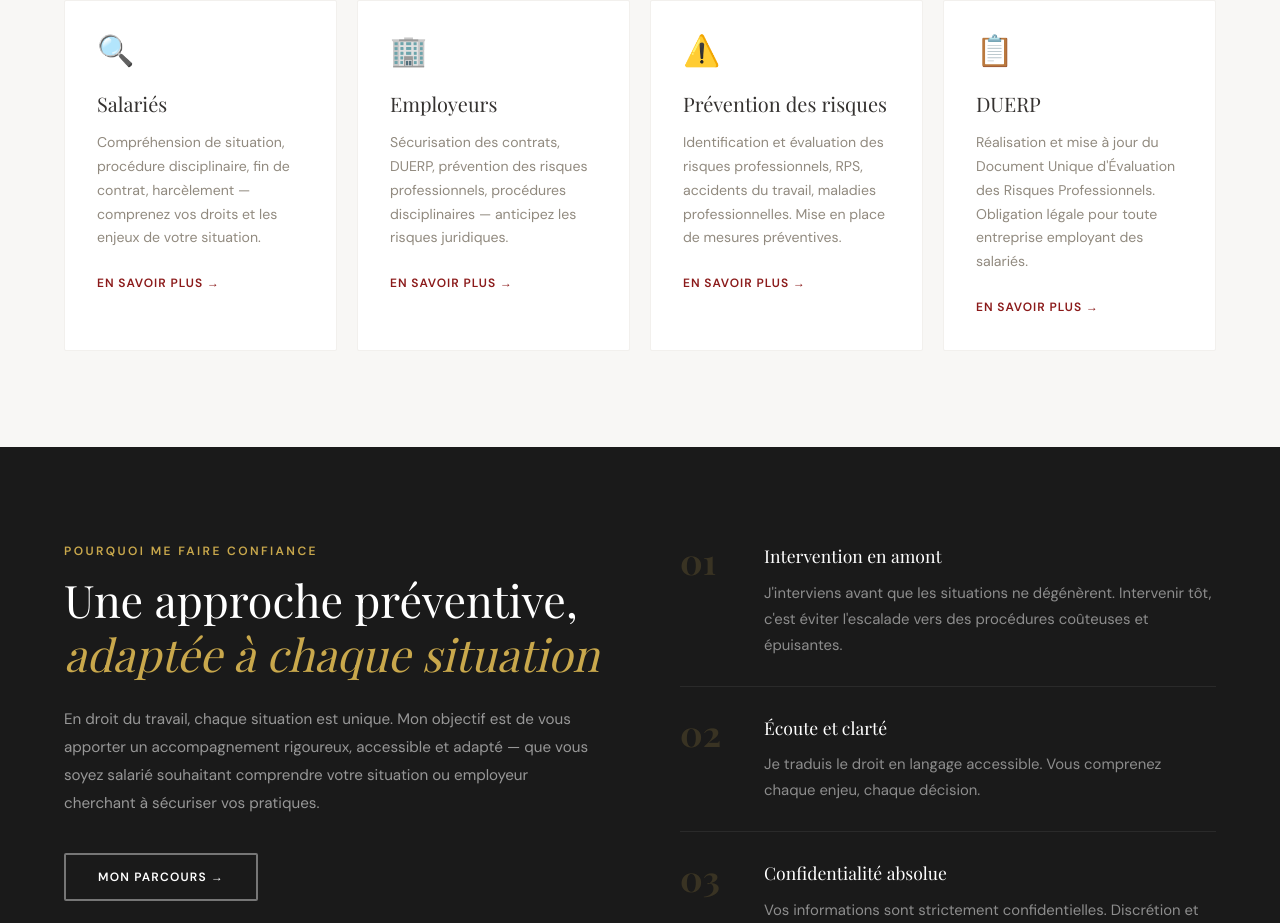
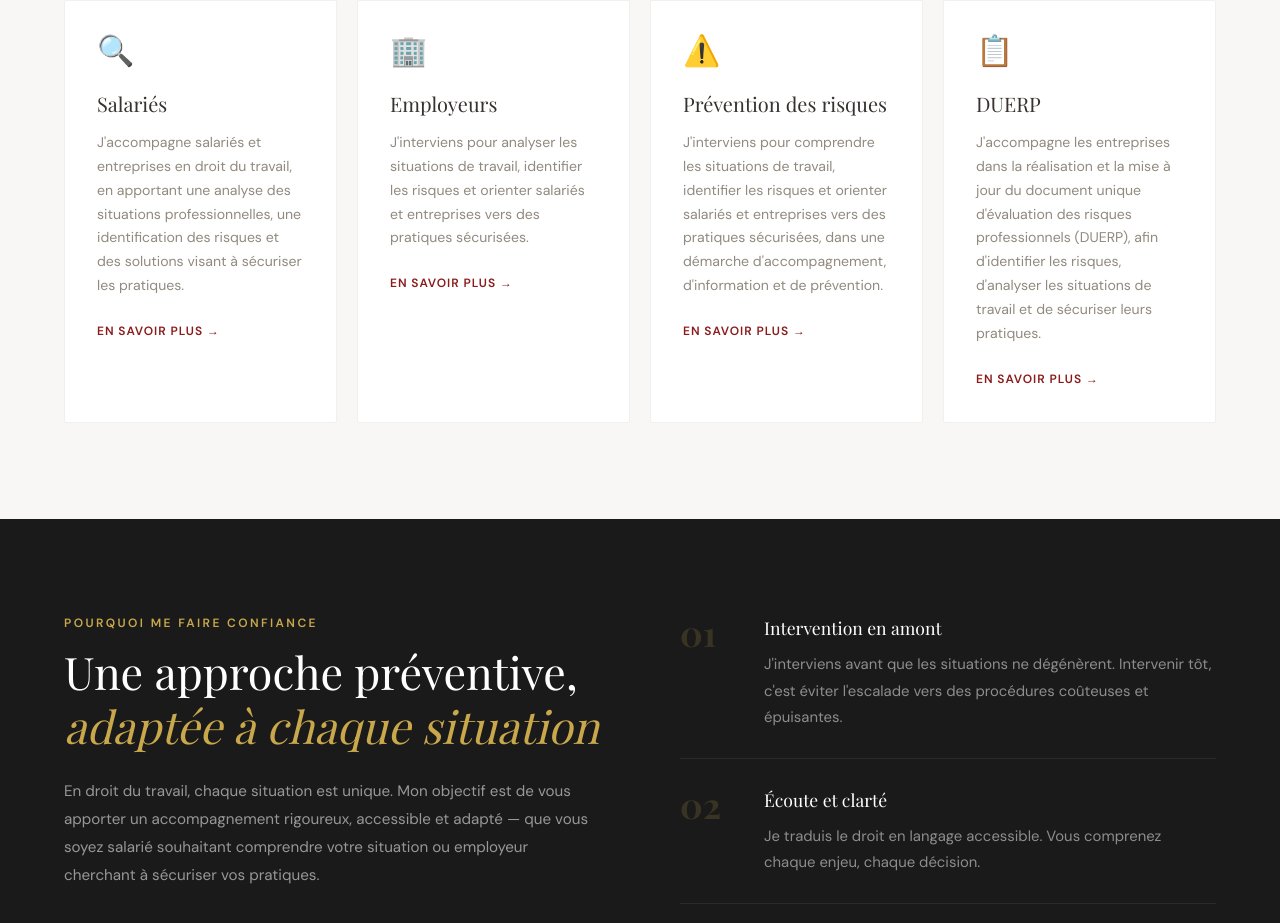
Before and after one commit to Shahil-AppDev/Loubna, a Next.js app: page / in a window 1280 px wide. Shown: the part 1278-2201 px from the top of the page. Built offline with nearby package versions, Linux system fonts and the light colour scheme.

Commit message:
feat(content): refonte page accueil - nouveaux textes 4 cards selon PDF client (Salariés, Employeurs, Prévention, DUERP)

```diff
--- a/src/app/page.tsx
+++ b/src/app/page.tsx
@@ -124,10 +124,10 @@ export default function HomePage() {
           </div>
           <div className="grid grid-cols-1 sm:grid-cols-2 lg:grid-cols-4 gap-4 md:gap-5">
             {[
-              { icon: "🔍", title: "Salariés", desc: "Compréhension de situation, procédure disciplinaire, fin de contrat, harcèlement — comprenez vos droits et les enjeux de votre situation." },
-              { icon: "🏢", title: "Employeurs", desc: "Sécurisation des contrats, DUERP, prévention des risques professionnels, procédures disciplinaires — anticipez les risques juridiques." },
-              { icon: "⚠️", title: "Prévention des risques", desc: "Identification et évaluation des risques professionnels, RPS, accidents du travail, maladies professionnelles. Mise en place de mesures préventives." },
-              { icon: "📋", title: "DUERP", desc: "Réalisation et mise à jour du Document Unique d'Évaluation des Risques Professionnels. Obligation légale pour toute entreprise employant des salariés." },
+              { icon: "🔍", title: "Salariés", desc: "J'accompagne salariés et entreprises en droit du travail, en apportant une analyse des situations professionnelles, une identification des risques et des solutions visant à sécuriser les pratiques." },
+              { icon: "🏢", title: "Employeurs", desc: "J'interviens pour analyser les situations de travail, identifier les risques et orienter salariés et entreprises vers des pratiques sécurisées." },
+              { icon: "⚠️", title: "Prévention des risques", desc: "J'interviens pour comprendre les situations de travail, identifier les risques et orienter salariés et entreprises vers des pratiques sécurisées, dans une démarche d'accompagnement, d'information et de prévention." },
+              { icon: "📋", title: "DUERP", desc: "J'accompagne les entreprises dans la réalisation et la mise à jour du document unique d'évaluation des risques professionnels (DUERP), afin d'identifier les risques, d'analyser les situations de travail et de sécuriser leurs pratiques." },
             ].map((card, i) => (
               <Link href="/services" key={i} className="expertise-card group block">
                 <span className="text-2xl md:text-3xl mb-4 md:mb-5 block">{card.icon}</span>
```
